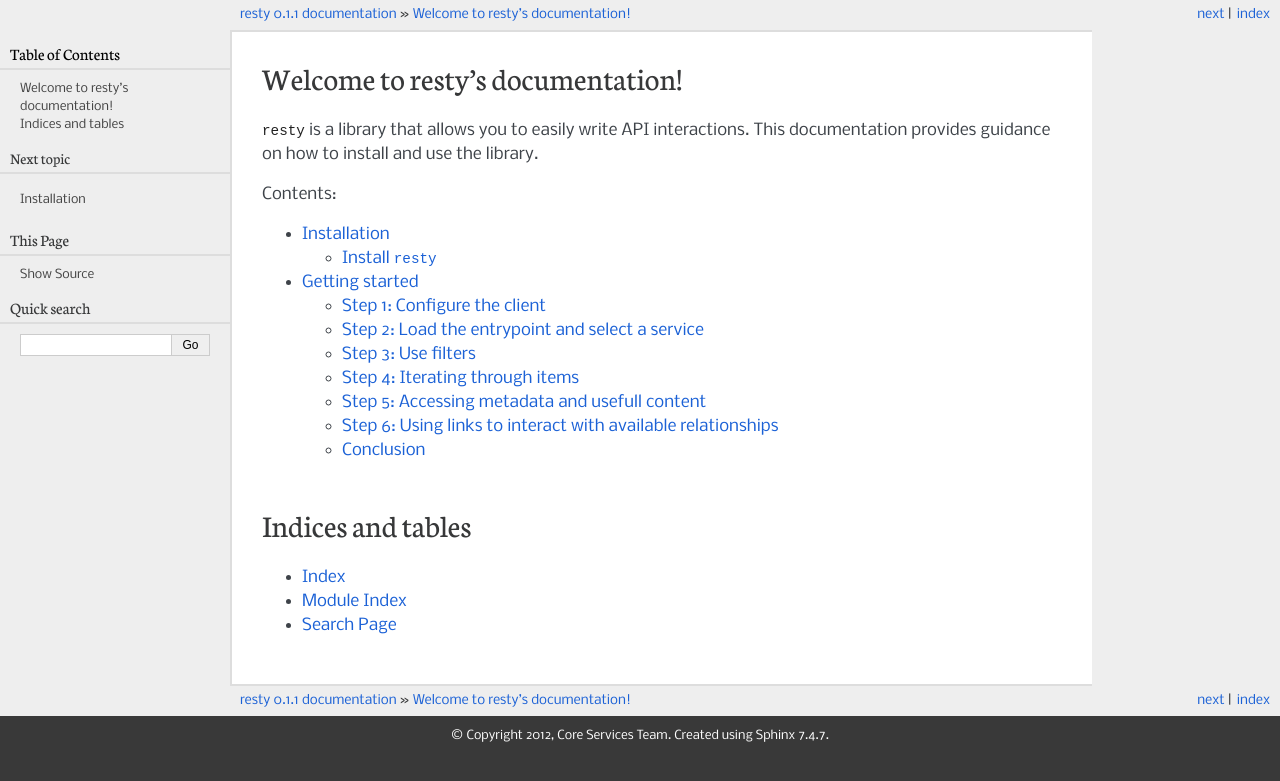
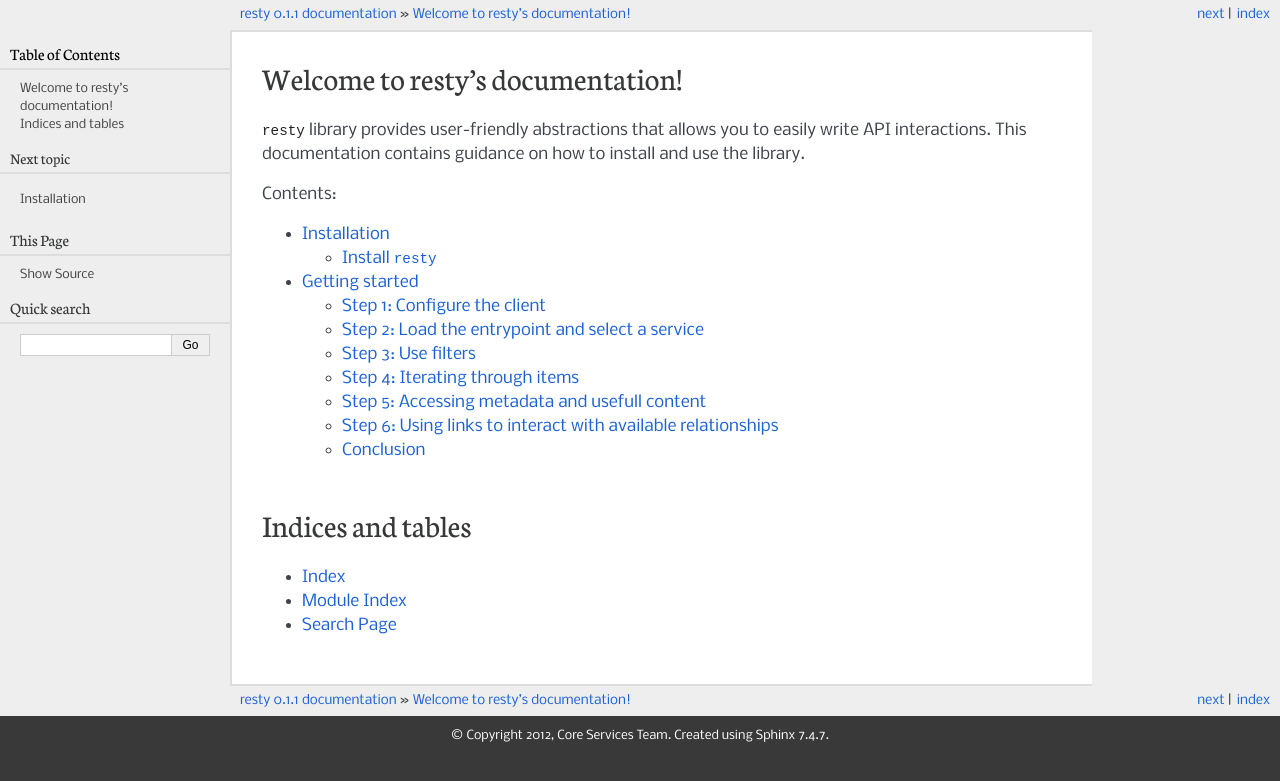
Before and after one commit to pbs/resty, a Sphinx documentation site: the page built from doc/index.rst, in a window 1280 px wide. Shown: the top 781 px of the page. Built offline with Sphinx 7.4.7, drawn with Linux system fonts in a browser that asks for light colours; formulas are drawn with MathJax 3.

Commit message:
enhancing description for library

```diff
--- a/doc/index.rst
+++ b/doc/index.rst
@@ -6,8 +6,8 @@
 Welcome to resty's documentation!
 =================================
 
-:mod:`resty` is a library that allows you to easily write API interactions.
-This documentation provides guidance on how to install and
+:mod:`resty` library provides user-friendly abstractions that allows you to easily write API interactions.
+This documentation contains guidance on how to install and
 use the library.
 
 Contents:
```
